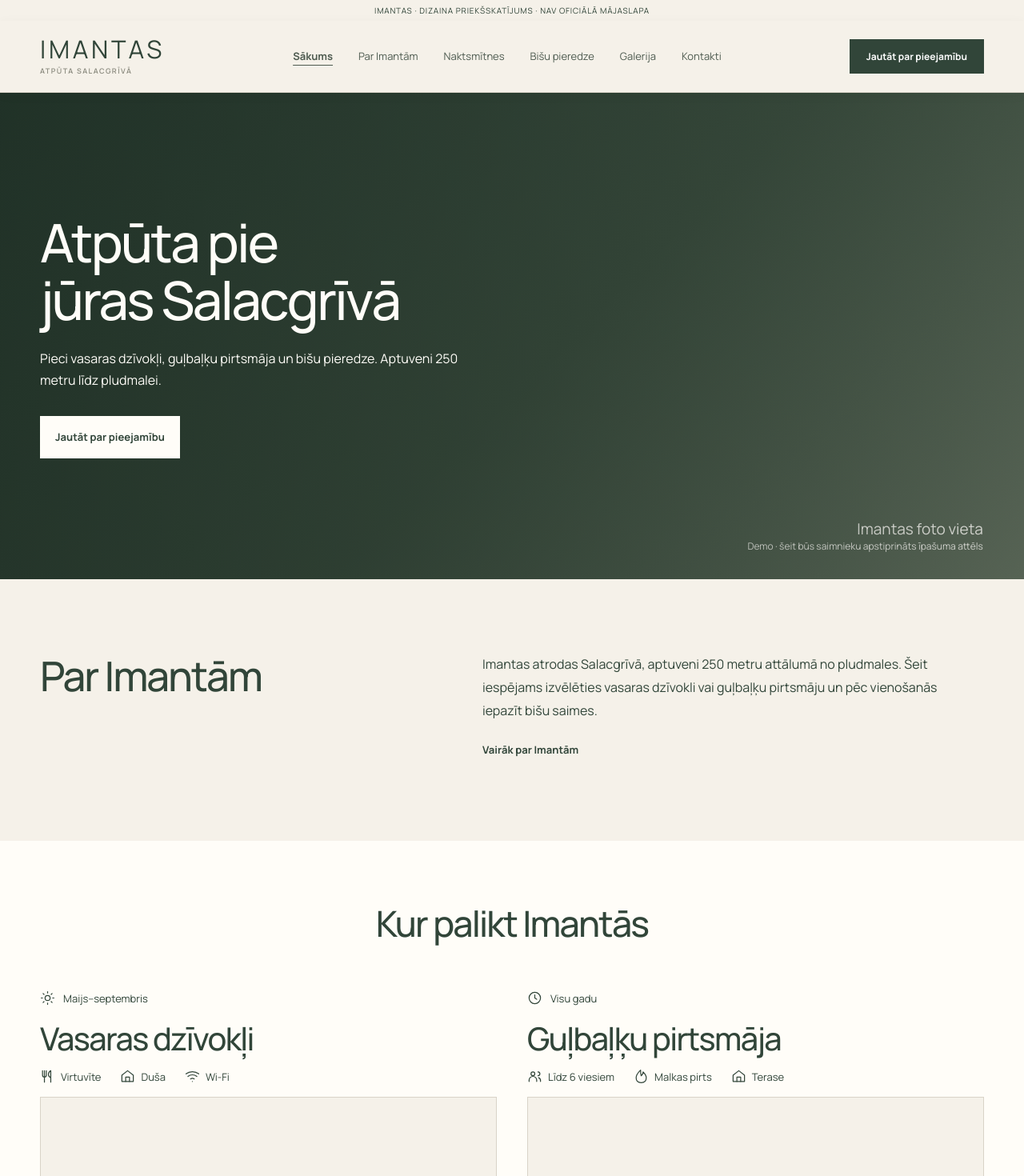
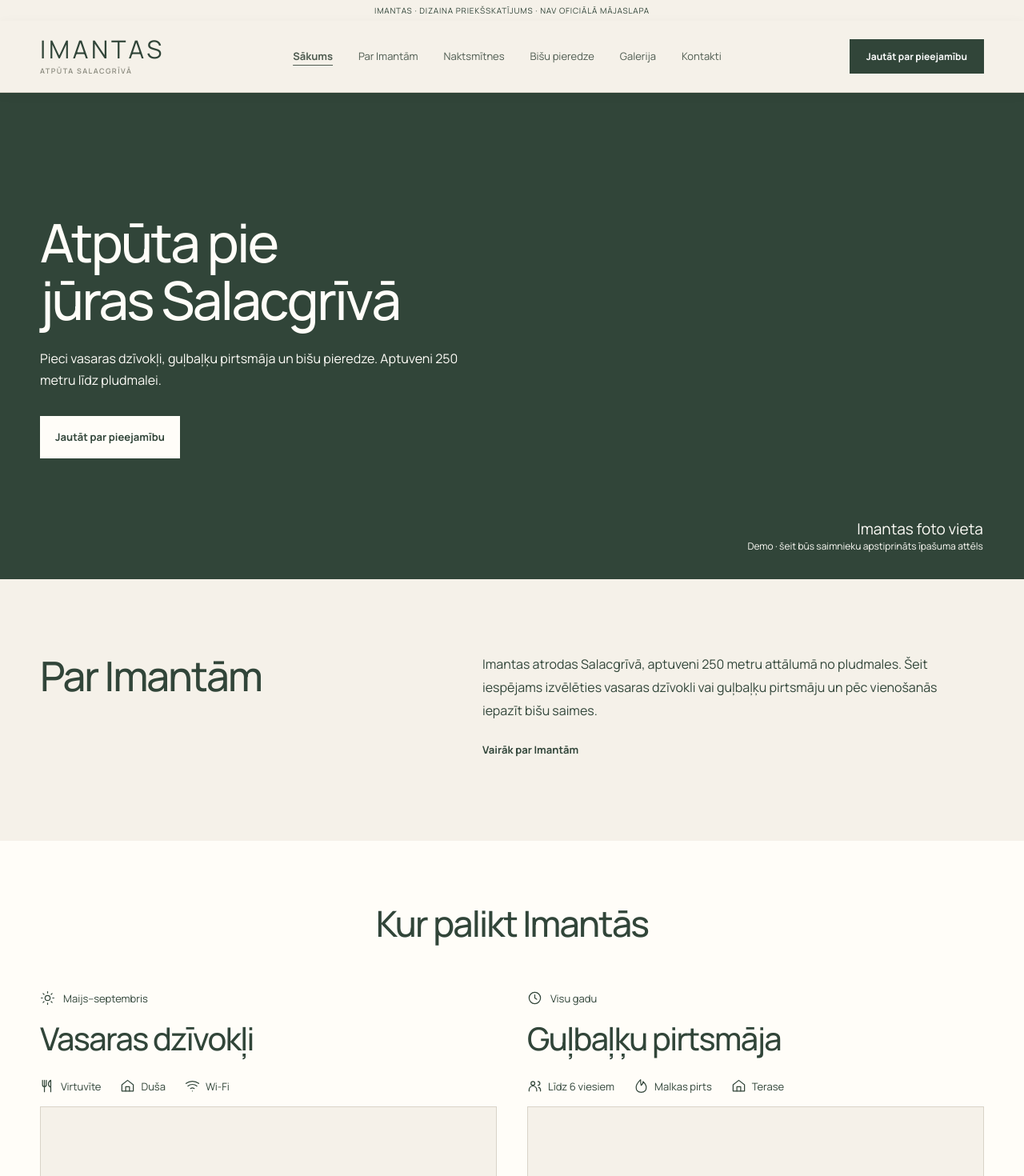
Before and after one commit to davisl24/Imantasatputas, a Next.js app: page / in a window 1280 px wide. Shown: the top 1470 px of the page at 80% size. Built offline with nearby package versions, Linux system fonts and the light colour scheme.

Commit message:
polish(imantas): unclutter homepage, unify full-bleed hero and add accommodation fact icons

```diff
--- a/app/page.module.css
+++ b/app/page.module.css
@@ -1409,3 +1409,17 @@
  .mobileNavList li+li{border-top:0}
  .mobileNavList a[aria-current="page"]{text-decoration:underline;text-underline-offset:5px}
 }
+
+/* Final demo: continuous full-width hero placeholder and icon-led accommodation facts. */
+.hero{background:var(--forest)}
+.heroImageNotice{position:absolute;inset:0;z-index:-1;background:#314539;padding:32px clamp(22px,4vw,68px)}
+.hero::after{z-index:0;display:none}
+.heroGrid{z-index:1}
+.hero .primaryBtn{background:var(--warm);color:var(--forest)!important}
+.facts{display:flex;flex-wrap:wrap;align-items:center;gap:12px 22px}
+.facts span{display:inline-flex;align-items:center;gap:8px}
+.facts span::before,.facts span:first-child::before{content:none;display:none}
+.facts svg{flex-shrink:0}
+.homeOffer .amenityList{margin-top:19px}
+.galleryIntro{display:block}
+@media(max-width:760px){.heroImageNotice{padding:22px}.facts{gap:10px 16px}}
```
